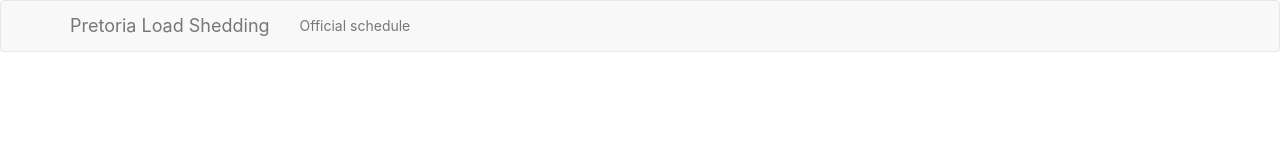
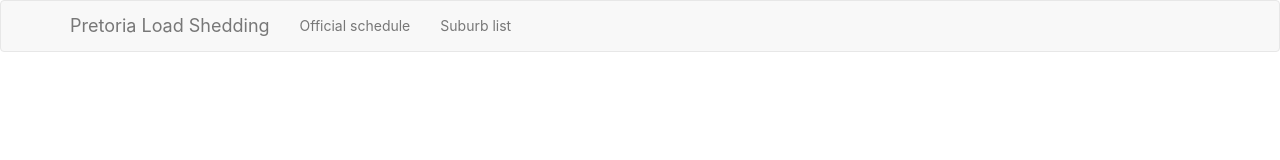
Before and after one commit to nickkossolapov/pta-load-shedding, a React (Create React App) app: page / in a window 1280 px wide. Shown: the top 160 px of the page. Built offline with nearby package versions, Linux system fonts and the light colour scheme.

Commit message:
Update link in nav bar

```diff
--- a/src/components/header.jsx
+++ b/src/components/header.jsx
@@ -10,8 +10,11 @@ export default function Header(props) {
           </Navbar.Brand>
         </Navbar.Header>
         <Nav>
-          <NavItem eventKey={1} href="http://www.tshwane.gov.za/sites/Departments/Public-works-and-infrastructure/Pages/Load-Shedding.aspx">
+          <NavItem eventKey={1} href="http://www.tshwane.gov.za/sites/Departments/Public-works-and-infrastructure/Pages/Load-Shedding.aspx" target="_blank">
             Official schedule
+          </NavItem>
+          <NavItem eventKey={1} href="http://www.tshwane.gov.za/sites/Departments/Public-works-and-infrastructure/Pages/Load-Shedding.aspx#suburblist" target="_blank">
+            Suburb list
           </NavItem>
         </Nav>
       </Navbar>
```
